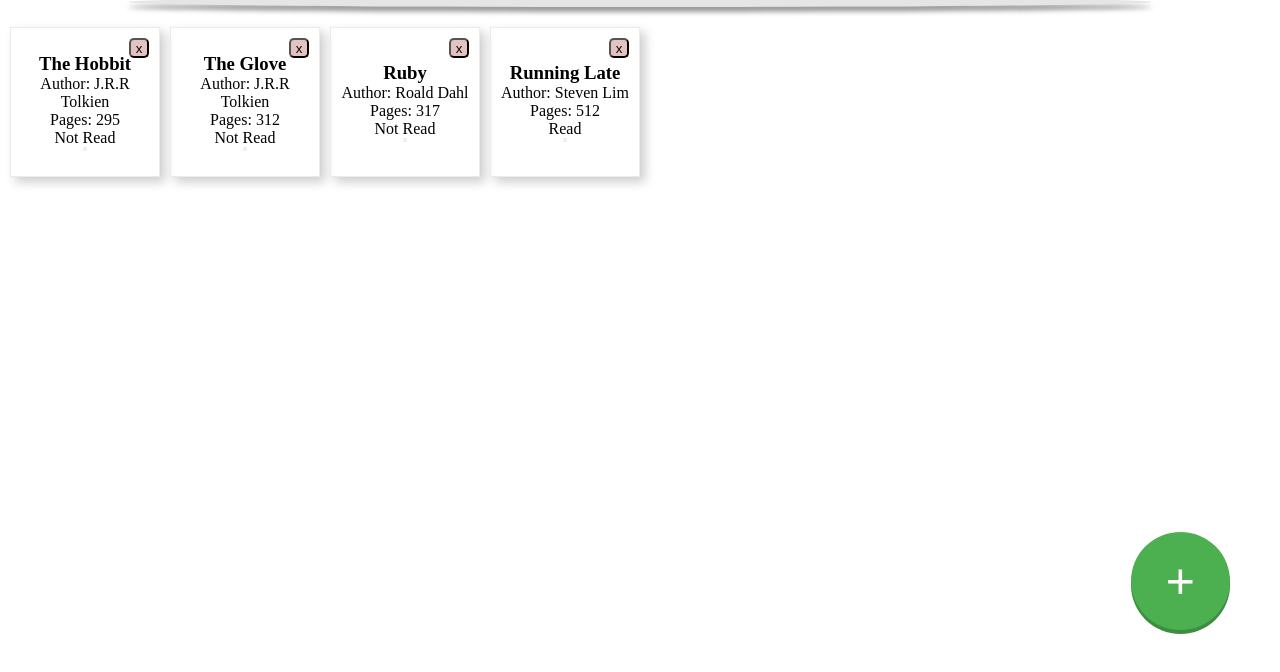
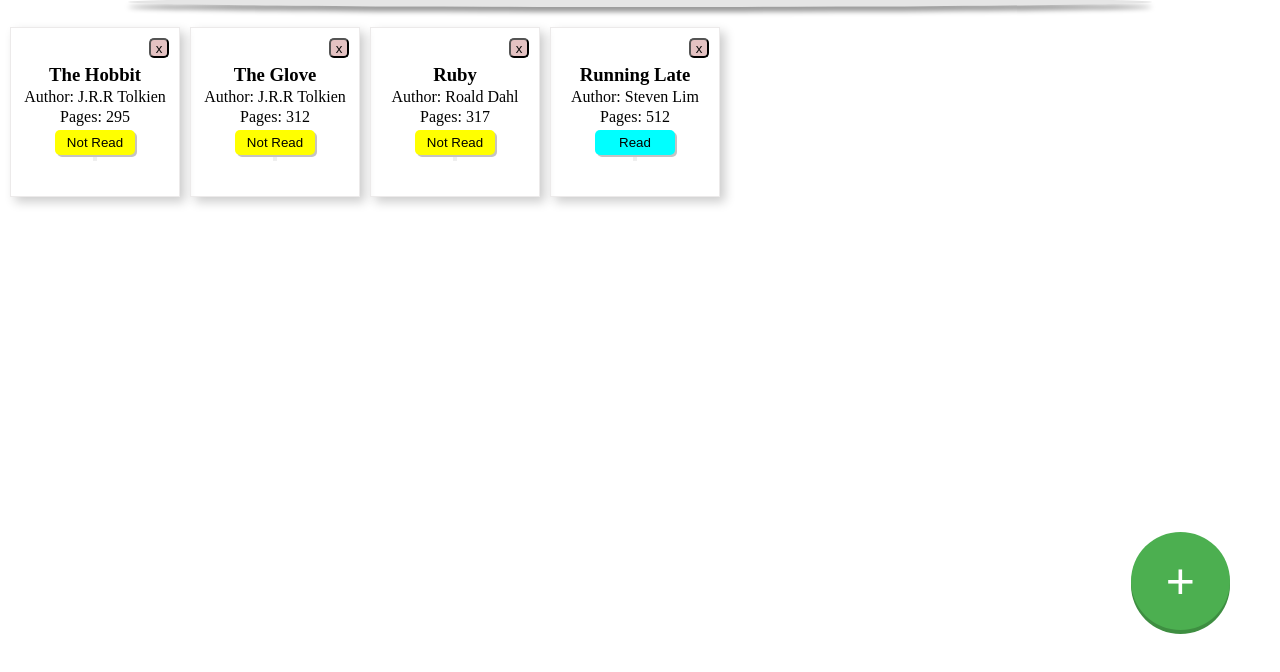
Before and after one commit to 1q2a1/Library, a plain HTML site: page index.html in a window 1280 px wide. Shown: the part 120-792 px from the top of the page. Drawn offline with Linux system fonts and the light colour scheme.

Commit message:
added toggle read function with read button

```diff
--- a/library.js
+++ b/library.js
@@ -31,16 +31,30 @@ function displayBooks(){
             <h3>${book.title}</h3>
             <p>Author: ${book.author}</p>
             <p>Pages: ${book.pages}</p>
-            <p>${book.read ? "Read" : "Not Read"}</p>
+            <button class="toggle-btn">${book.read ? "Read" : "Not Read"}</button>
             <button class="delete-btn">x<button>
             `
             let deleteBtn = bookElement.getElementsByClassName("delete-btn")[0]
-            console.log(deleteBtn)
+            // console.log(deleteBtn)
             deleteBtn.addEventListener("click", function(e){
                 let curBookIndex = bookElement.id
                 myLibrary = myLibrary.filter((book, j) => j != curBookIndex)
                 displayBooks()
             })
+
+            let toggleBtn = bookElement.getElementsByClassName("toggle-btn")[0]
+            toggleBtn.classList.add(book.read ? "toggle-read" : "toggle-unread")
+            toggleBtn.addEventListener("click", function(e){
+                let curBookIndex = bookElement.id
+                myLibrary.forEach((book, j) => {
+                    if (j == curBookIndex){
+                        book.read = !book.read
+                    }
+                })
+                console.log(myLibrary)
+                displayBooks()
+            })
+
             container.appendChild(bookElement)
         })
     }
--- a/styles.css
+++ b/styles.css
@@ -36,8 +36,8 @@ h1::after {
 }
 
 .book {
-    flex: 0 0 150px; /* flex-grow, flex-shrink, flex-basis */
-    height: 150px; /* for square cards */
+    flex: 0 0 170px; /* flex-grow, flex-shrink, flex-basis */
+    height: 170px; /* for square cards */
     border: 1px solid #eceaea;
     padding: 10px;
     box-sizing: border-box; /* include padding and border in the width and height */
@@ -48,6 +48,7 @@ h1::after {
     text-align: center;
     box-shadow: 5px 5px 10px rgba(0, 0, 0, 0.2);
     position: relative;
+    gap:2px;
 }
 
 
@@ -134,3 +135,25 @@ li{
     color: rgb(8, 8, 8);
     border-radius: 5px;
 }
+
+.toggle-btn{
+    margin-top:2px;
+    padding: 5px;
+    border-radius: 5px;
+    border: 0px;
+    cursor: pointer;
+    box-shadow: 2px 2px #c5c3c3;
+    width: 80px;
+}
+.toggle-unread{
+    background-color: yellow;
+}
+.toggle-unread:hover{
+    background-color: rgb(168, 168, 2);
+}
+.toggle-read{
+    background-color: aqua;
+}
+.toggle-read:hover{
+    background-color: rgb(2, 139, 139);
+}
```
